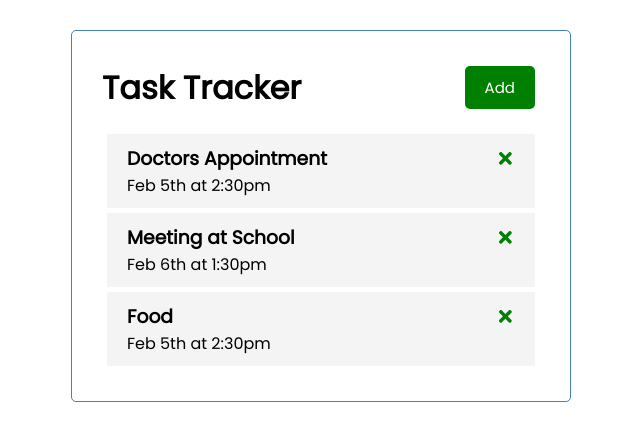
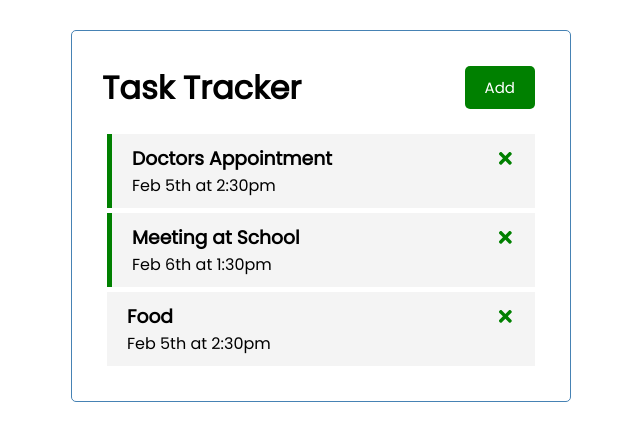
Before and after one commit to JRS296/Activity-Tracker---React, a React (Create React App) app: page / in a window 1280 px wide. Shown: the top 440 px of the page, without its empty margins (319-959 px from the left). Built offline with nearby package versions, Linux system fonts and the light colour scheme.

Commit message:
Commit #5 - Completion of Toggle Reminder - 23.06.2022 @20:20

```diff
--- a/src/App.js
+++ b/src/App.js
@@ -33,10 +33,17 @@
     setTasks(tasks.filter((task) => task.id !== id))
   }
 
+  //Toggle Reminder
+  const ToggleReminder = (id) => {
+    //console.log(id)
+    setTasks(tasks.map((task) => task.id === id ? {...task, reminder:!task.reminder} : task))
+    //Here tasks is our state, wwe map through all the tasks, with each one called 'task'
+  }
+
   return ( //Example of inline styling
     <div className="container ">
       <Header title="Task Tracker" />
-      {tasks.length > 0 ? (<Tasks tasks={tasks} onDelete={deleteTask}/>) : ('No Tasks Active')}
+      {tasks.length > 0 ? (<Tasks tasks={tasks} onDelete={deleteTask} onToggle={ToggleReminder}/>) : ('No Tasks Active')}
     </div>
   );
 }
--- a/src/components/Task.js
+++ b/src/components/Task.js
@@ -1,8 +1,8 @@
 import { FaTimes } from 'react-icons/fa'
 
 const Task = ({ task, onDelete, onToggle }) => {
-  return (
-    <div className='task'>
+  return (//Back Ticks used in classname to activate $ functionality
+    <div onDoubleClick={() => onToggle(task.id)} className={`task ${task.reminder ? 'reminder' : ''}`}>
       <h3>{task.text} <FaTimes onClick={() => onDelete(task.id)} style={{color:'green'}}/></h3>
       <p>{task.day}</p>
     </div>
--- a/src/components/Tasks.js
+++ b/src/components/Tasks.js
@@ -23,12 +23,12 @@
   },
 ]*/
 
-const Tasks = ({ tasks, onDelete }) => {
+const Tasks = ({ tasks, onDelete, onToggle }) => {
 
   return (
     <>
       {tasks.map((task, index) => (
-        <Task key={task.id} task={task} onDelete={onDelete}/>
+        <Task key={task.id} task={task} onDelete={onDelete} onToggle={onToggle}/>
         //<h3 key={task.id}>{task.text}</h3>
         //<Task key={index} task={task} onDelete={onDelete} onToggle={onToggle} />
       ))}
--- a/src/index.css
+++ b/src/index.css
@@ -59,10 +59,13 @@
   margin: 5px;
   padding: 10px 20px;
   cursor: pointer;
+  transition: 100ms ease-in-out;
+  border-left: 0px solid green
 }
 
 .task.reminder {
   border-left: 5px solid green;
+  transition: 100ms ease-in-out;
 }
 
 .task h3 {
```
Also changed, not shown: src/components/AddTask.js (added).
